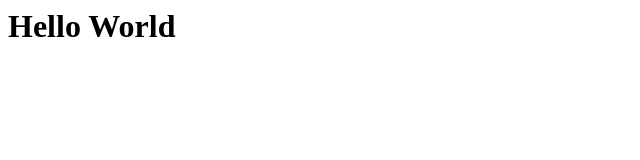
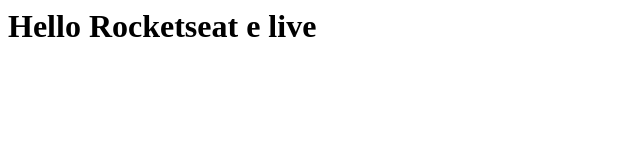
Before and after one commit to leosk52/live-git, a website: page index.html in a window 1280 px wide. Shown: the whole page, without its empty margins (0-640 px from the left). Drawn offline with Linux system fonts and the light colour scheme.

Commit message:
alteração index.html

```diff
--- a/index.html
+++ b/index.html
@@ -1 +1 @@
-<h1>Hello World</h1>
+<h1>Hello Rocketseat e live</h1>
```
